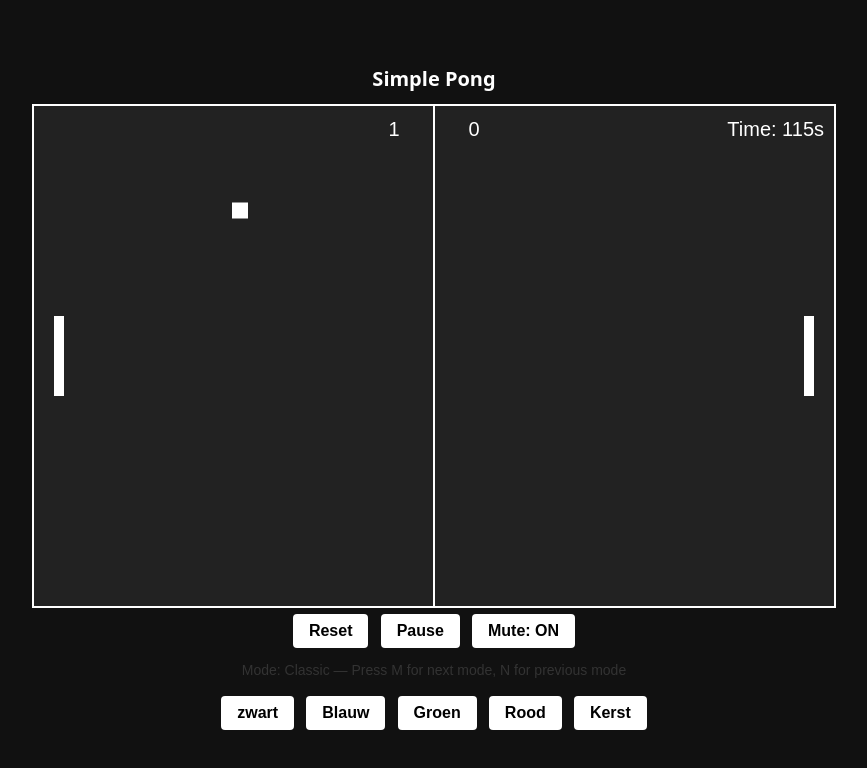
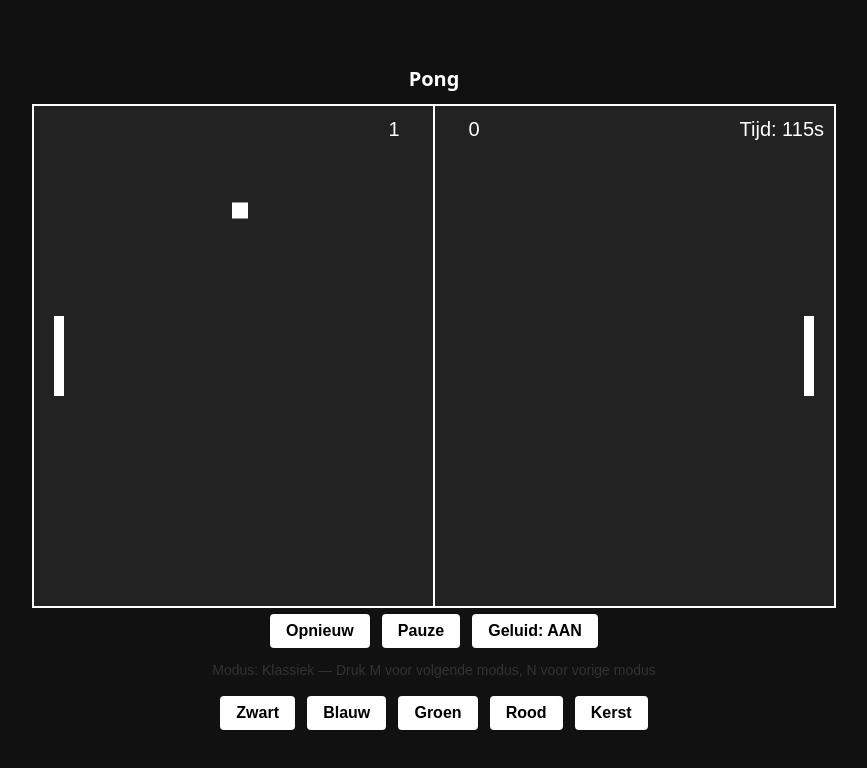
Before and after one commit to RidouanRashid/module-6-2-duo-javascript-retrogame, a plain HTML site: page index.html in a window 1280 px wide. Shown: the whole page, without its empty margins (206-1073 px from the left). Drawn offline with Linux system fonts and the light colour scheme.

Commit message:
kleine taal fix

```diff
--- a/game.js
+++ b/game.js
@@ -193,7 +193,7 @@ function triggerGoalEffect(scoringSide) {
   shakeTimer = 16;
 
 
-  goalText = scoringSide === "left" ? "LEFT SCORES!" : "RIGHT SCORES!";
+  goalText = scoringSide === "left" ? "LINKS SCOORT!" : "RECHTS SCOORT!";
 }
 
 function setMode(mode) {
@@ -215,11 +215,11 @@ function setMode(mode) {
 
 function updateModeText() {
   if (!modeEl) return;
-  let text = 'Mode: Classic';
-  if (gameMode === MODE_COOP_AI) text = 'Mode: Coop AI';
-  if (gameMode === MODE_MULTI) text = 'Mode: Multi-ball';
-  if (gameMode === MODE_OBSTACLES) text = 'Mode: Obstacles';
-  text += ' — Press M for next mode, N for previous mode';
+  let text = 'Modus: Klassiek';
+  if (gameMode === MODE_COOP_AI) text = 'Modus: Coop AI';
+  if (gameMode === MODE_MULTI) text = 'Modus: Multi-ball';
+  if (gameMode === MODE_OBSTACLES) text = 'Modus: Obstakels';
+  text += ' — Druk M voor volgende modus, N voor vorige modus';
   modeEl.textContent = text;
 }
 
@@ -418,7 +418,7 @@ function resetGame() {
     startTimer();
   gameOver = false;
   paused = false;
-  if (pauseBtn) pauseBtn.textContent = "Pause";
+  if (pauseBtn) pauseBtn.textContent = "Pauze";
   try { localStorage.removeItem('pongWinner'); } catch (e) {}
 }
 
@@ -447,7 +447,7 @@ function togglePause() {
   if (gameOver) return;
   paused = !paused;
   if (pauseBtn) {
-    pauseBtn.textContent = paused ? "Resume" : "Pause";
+    pauseBtn.textContent = paused ? "Doorgaan" : "Pauze";
   }
 }
 
@@ -540,7 +540,7 @@ function draw() {
 
 
   ctx.textAlign = "right";
-  ctx.fillText(`Time: ${remainingSeconds}s`, width - 10, 30);
+  ctx.fillText(`Tijd: ${remainingSeconds}s`, width - 10, 30);
   ctx.textAlign = "center";
 
   if (paused) {
@@ -549,7 +549,7 @@ function draw() {
     ctx.fillStyle = "#fff";
     ctx.font = "28px Arial";
     ctx.textAlign = "center";
-    ctx.fillText("Paused", width / 2, height / 2);
+    ctx.fillText("Pauze", width / 2, height / 2);
   }
 
   if (gameOver) {
@@ -559,11 +559,11 @@ function draw() {
     ctx.font = "28px Arial";
     ctx.textAlign = "center";
     let winnerText = '';
-    if (leftScore === rightScore) winnerText = 'Draw!';
-    else winnerText = leftScore > rightScore ? 'Left Player Wins!' : 'Right Player Wins!';
-    ctx.fillText(`Game Over - ${winnerText}`, width / 2, height / 2 - 10);
+    if (leftScore === rightScore) winnerText = 'Gelijkspel!';
+    else winnerText = leftScore > rightScore ? 'Speler Links wint!' : 'Speler Rechts wint!';
+    ctx.fillText(`Einde spel - ${winnerText}`, width / 2, height / 2 - 10);
     ctx.font = "18px Arial";
-    ctx.fillText('Press Reset to play again', width / 2, height / 2 + 20);
+    ctx.fillText('Druk op Opnieuw om opnieuw te spelen', width / 2, height / 2 + 20);
   }
 
     // --- GOAL FLASH + TEXT overlay ---
@@ -632,7 +632,7 @@ const muteBtn = document.getElementById('muteBtn');
 if (muteBtn) {
   muteBtn.addEventListener('click', () => {
     isMuted = !isMuted;
-    muteBtn.textContent = isMuted ? 'Mute: OFF' : 'Mute: ON';
+    muteBtn.textContent = isMuted ? 'Geluid: UIT' : 'Geluid: AAN';
   });
 }
 
@@ -651,15 +651,15 @@ function createAiDifficultyUI() {
   container.style.display = 'none';
 
   const label = document.createElement('span');
-  label.textContent = 'AI Difficulty: ';
+  label.textContent = 'AI Moeilijkheid: ';
   label.style.marginRight = '6px';
   label.style.fontFamily = 'Arial, sans-serif';
   container.appendChild(label);
-
+  const labelMap = { easy: 'Makkelijk', medium: 'Gemiddeld', hard: 'Moeilijk' };
   ['easy', 'medium', 'hard'].forEach(d => {
     const btn = document.createElement('button');
     btn.className = 'button ai-difficulty-btn';
-    btn.textContent = d.charAt(0).toUpperCase() + d.slice(1);
+    btn.textContent = labelMap[d] || d;
     btn.dataset.diff = d;
     btn.style.marginRight = '6px';
     btn.addEventListener('click', () => {
--- a/index.html
+++ b/index.html
@@ -6,23 +6,23 @@
          (e.g. move AI difficulty controls here) if you prefer static buttons instead of dynamic creation.
 -->
 <!DOCTYPE html>
-<html lang="en">
+<html lang="nl">
 <head>
   <meta charset="utf-8" />
   <meta name="viewport" content="width=device-width, initial-scale=1" />
-  <title>Simple Pong</title>
+  <title>Eenvoudig Pong</title>
   <link rel="stylesheet" href="styles.css" />
 </head>
 <body>
   <div class="wrap">
-    <h1>Simple Pong</h1>
+    <h1>Pong</h1>
     <canvas id="game" width="800" height="500"></canvas>
-    <button class="button" id="resetBtn">Reset</button>
-    <button class="button" id="pauseBtn">Pause</button>
-    <button class="button" id="muteBtn">Mute: ON</button>
+    <button class="button" id="resetBtn">Opnieuw</button>
+    <button class="button" id="pauseBtn">Pauze</button>
+    <button class="button" id="muteBtn">Geluid: AAN</button>
     <div id="modeText" style="margin-top:8px; font-family:Arial, sans-serif; font-size:14px; color:#333;"></div>
     <div style="margin-top:12px;">
-      <button class="button" id="bgBtn1" title="Zwarte achtergrond">zwart</button>
+      <button class="button" id="bgBtn1" title="Zwarte achtergrond">Zwart</button>
       <button class="button" id="bgBtn2" title="Blauwe achtergrond">Blauw</button>
       <button class="button" id="bgBtn3" title="Groene achtergrond">Groen</button>
       <button class="button" id="bgBtn4" title="Rode achtergrond">Rood</button>
```
